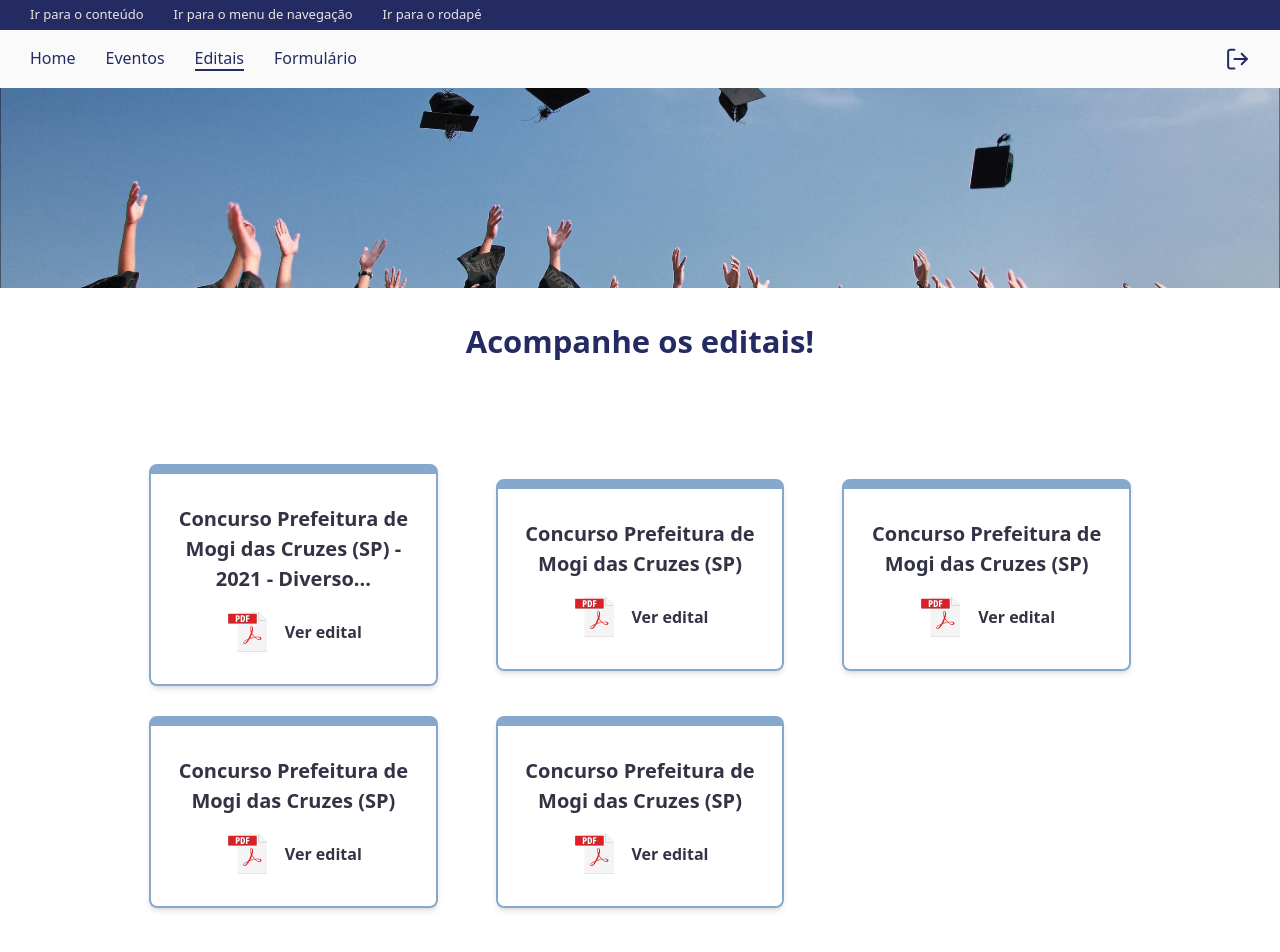
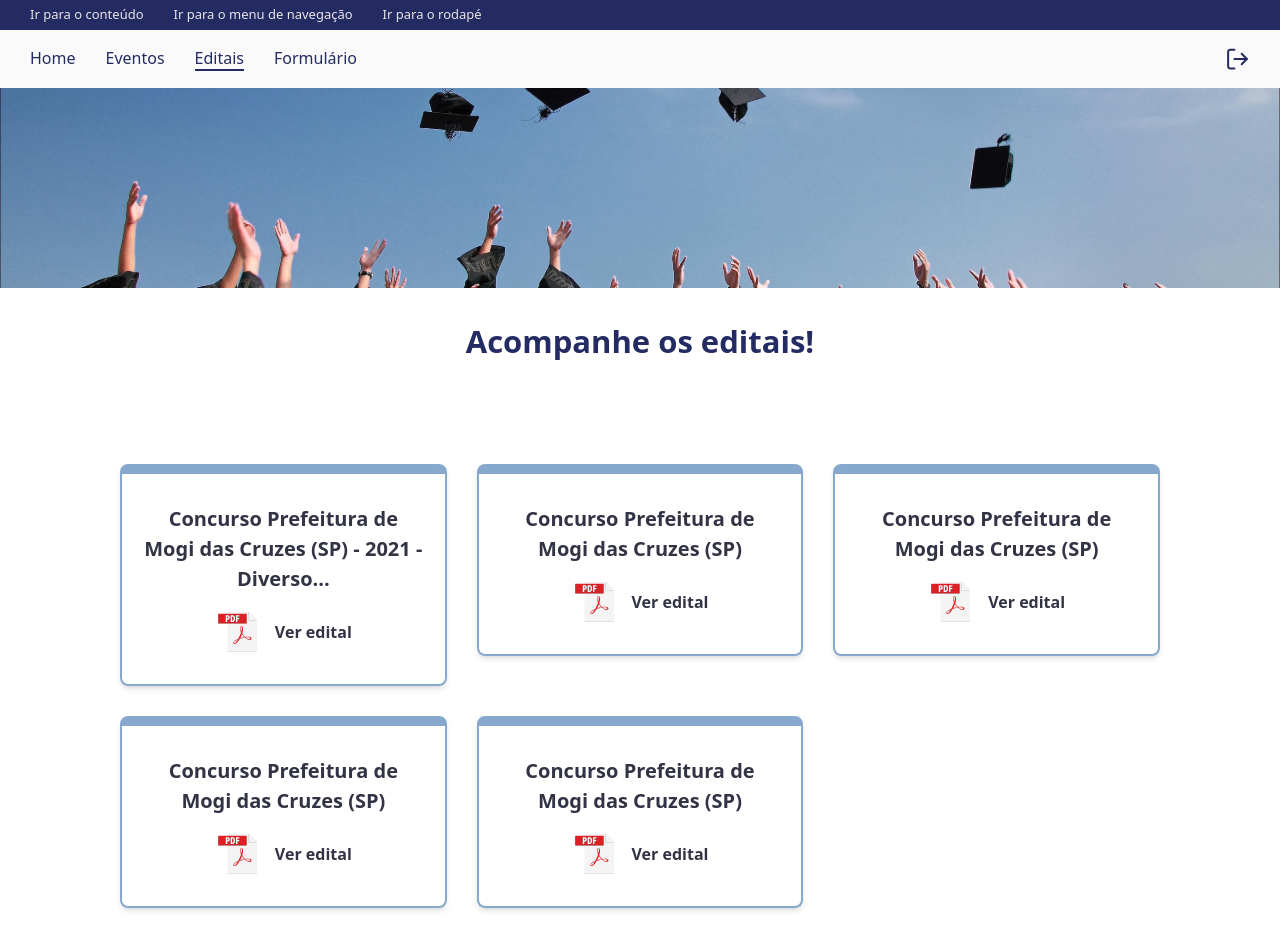
Before and after one commit to KauanneC/IFPE-PortalEgressos-Front, a Next.js app: page /egresso/editais in a window 1280 px wide. Shown: the top 952 px of the page. Built offline with nearby package versions, Linux system fonts and the light colour scheme.

Commit message:
style (editais egresso user) espaçamento

```diff
--- a/src/components/cardEdital/index.jsx
+++ b/src/components/cardEdital/index.jsx
@@ -29,7 +29,7 @@ export default function CardEdital({ titulo, pdf }) {
 
     return (
         <div
-            className={`w-10/12 h-${getCardHeight()} flex flex-col space-y-15 border-azulForm border-t-10 px-20 py-30 rounded-lg border-2 shadow-md transition-transform transform hover:-translate-y-1 hover:shadow-lg`}
+            className={`w-full h-${getCardHeight()} flex flex-col space-y-15 border-azulForm border-t-10 px-20 py-30 rounded-lg border-2 shadow-md transition-transform transform hover:-translate-y-1 hover:shadow-lg`}
             onMouseEnter={handleMouseEnter}
             onMouseLeave={handleMouseLeave}
         >
--- a/src/pages/egresso/editais/index.jsx
+++ b/src/pages/egresso/editais/index.jsx
@@ -49,9 +49,9 @@ export default function Editais() {
                         <p className='text-pretoTexto text-tituloSessão'>No momento não há editais</p>
                     </div>
                 ) : (
-                    <div className='grid gap-y-30 grid-cols-3'>
+                    <div className='grid gap-x-30 gap-y-30 grid-cols-3'>
                         {editais.map((edital, index) => (
-                            <div key={index} className='w-full flex items-center justify-center'>
+                            <div key={index} className='w-full'>
                                 <CardEdital
                                     titulo={edital.titulo}
                                     pdf={edital.pdf}
```
